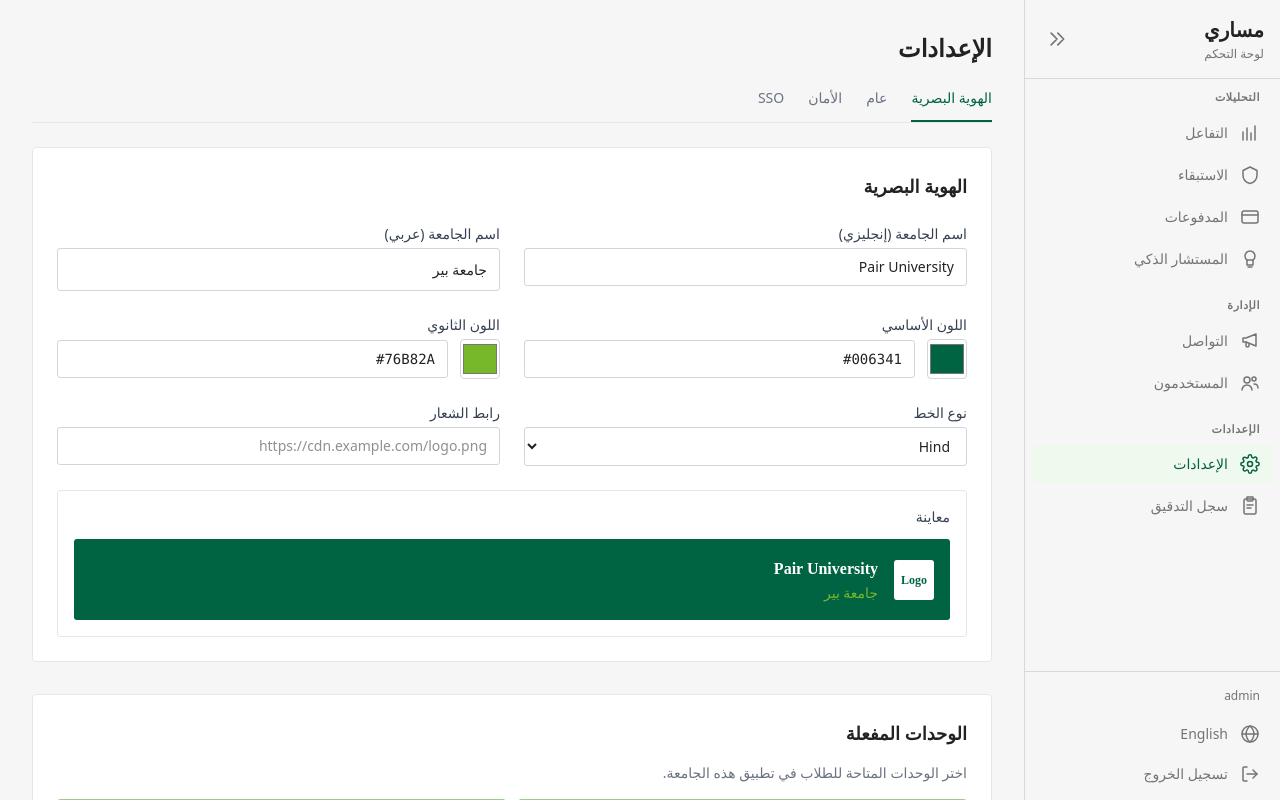
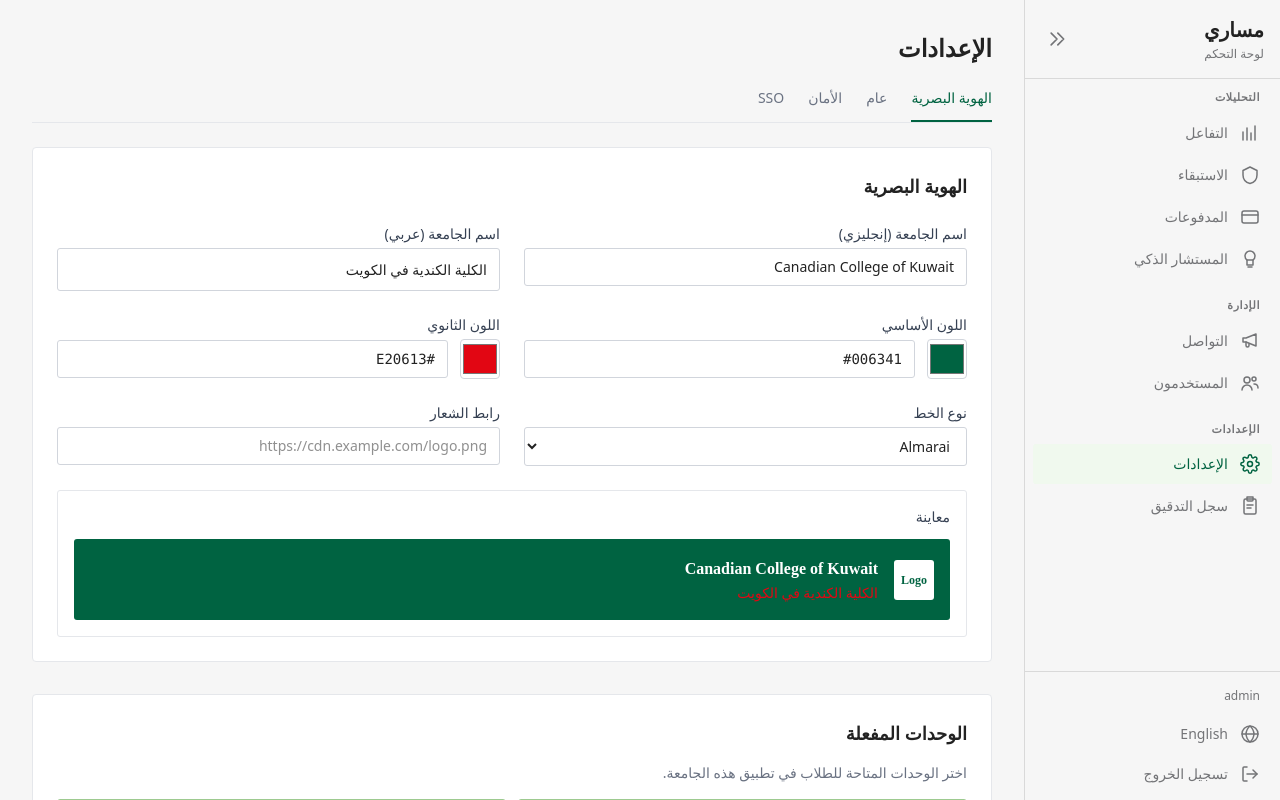
Before and after one commit to Danah-Altukhaim/website, a Next.js app: page /settings in a window 1280 px wide. Shown: the top 800 px of the page. Built offline with nearby package versions, Linux system fonts and the light colour scheme; sample sign-in values are in the browser's storage.

Commit message:
Default branding to CCK (green + red, Almarai font)

```diff
--- a/src/app/settings/page.tsx
+++ b/src/app/settings/page.tsx
@@ -48,12 +48,12 @@
 
   // Branding state
   const [form, setForm] = useState({
-    university_name_en: 'Pair University',
-    university_name_ar: 'جامعة بير',
+    university_name_en: 'Canadian College of Kuwait',
+    university_name_ar: 'الكلية الكندية في الكويت',
     primary_color: '#006341',
-    secondary_color: '#76B82A',
+    secondary_color: '#E20613',
     logo_url: '',
-    font_family: 'Hind',
+    font_family: 'Almarai',
   });
   const [enabledModules, setEnabledModules] = useState<Record<string, boolean>>({
     academics: true,
@@ -259,7 +259,7 @@
                     onChange={(e) => setForm({ ...form, font_family: e.target.value })}
                     className="w-full border border-gray-300 rounded-lg px-3 py-2 text-sm"
                   >
-                    {['Hind', 'Montserrat', 'Noto Sans Arabic', 'Cairo', 'Outfit', 'Tajawal', 'IBM Plex Sans Arabic', 'Inter', 'Roboto'].map((f) => (
+                    {['Almarai', 'Cairo', 'Tajawal', 'Noto Sans Arabic', 'IBM Plex Sans Arabic', 'Hind', 'Montserrat', 'Outfit', 'Inter', 'Roboto'].map((f) => (
                       <option key={f} value={f}>{f}</option>
                     ))}
                   </select>
```
